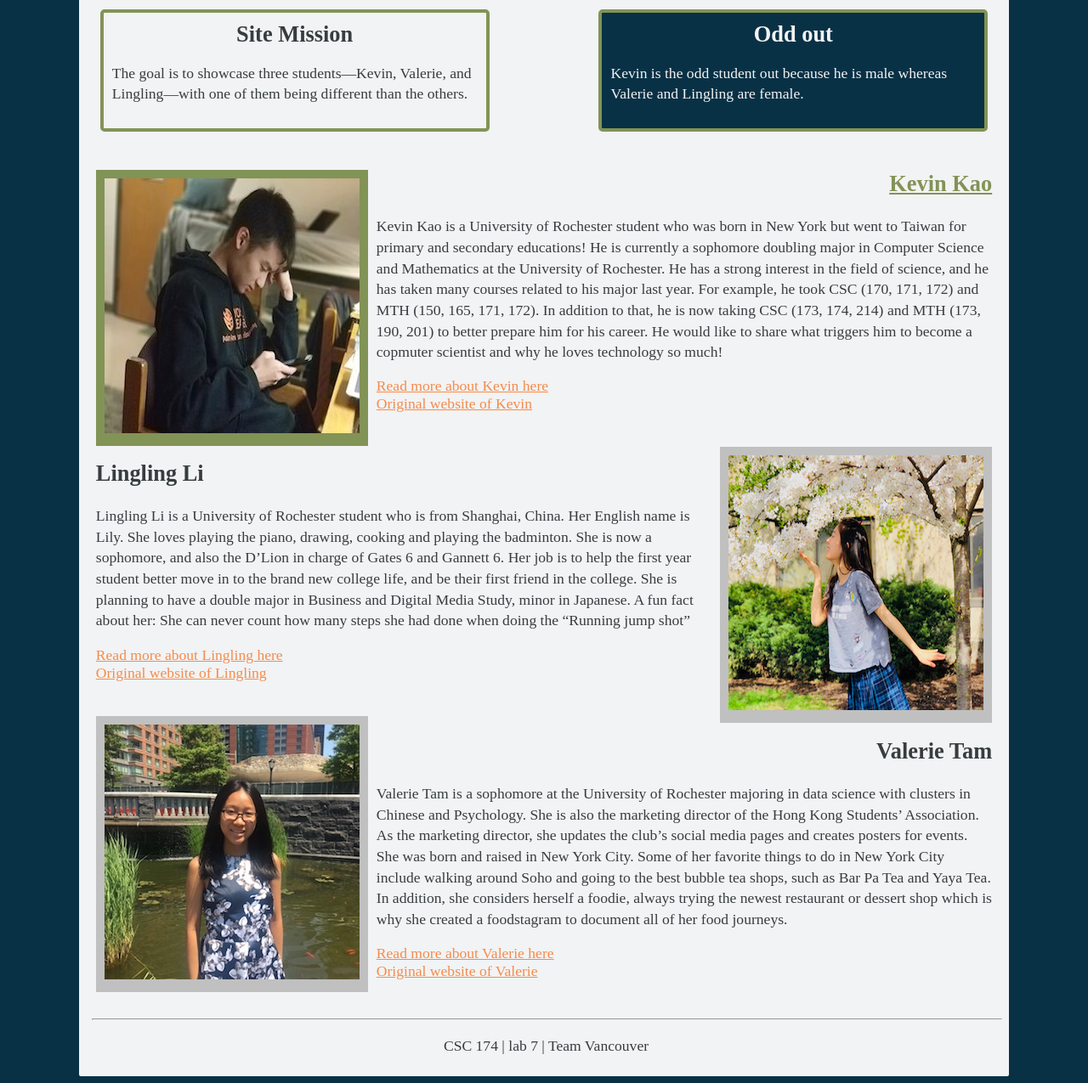
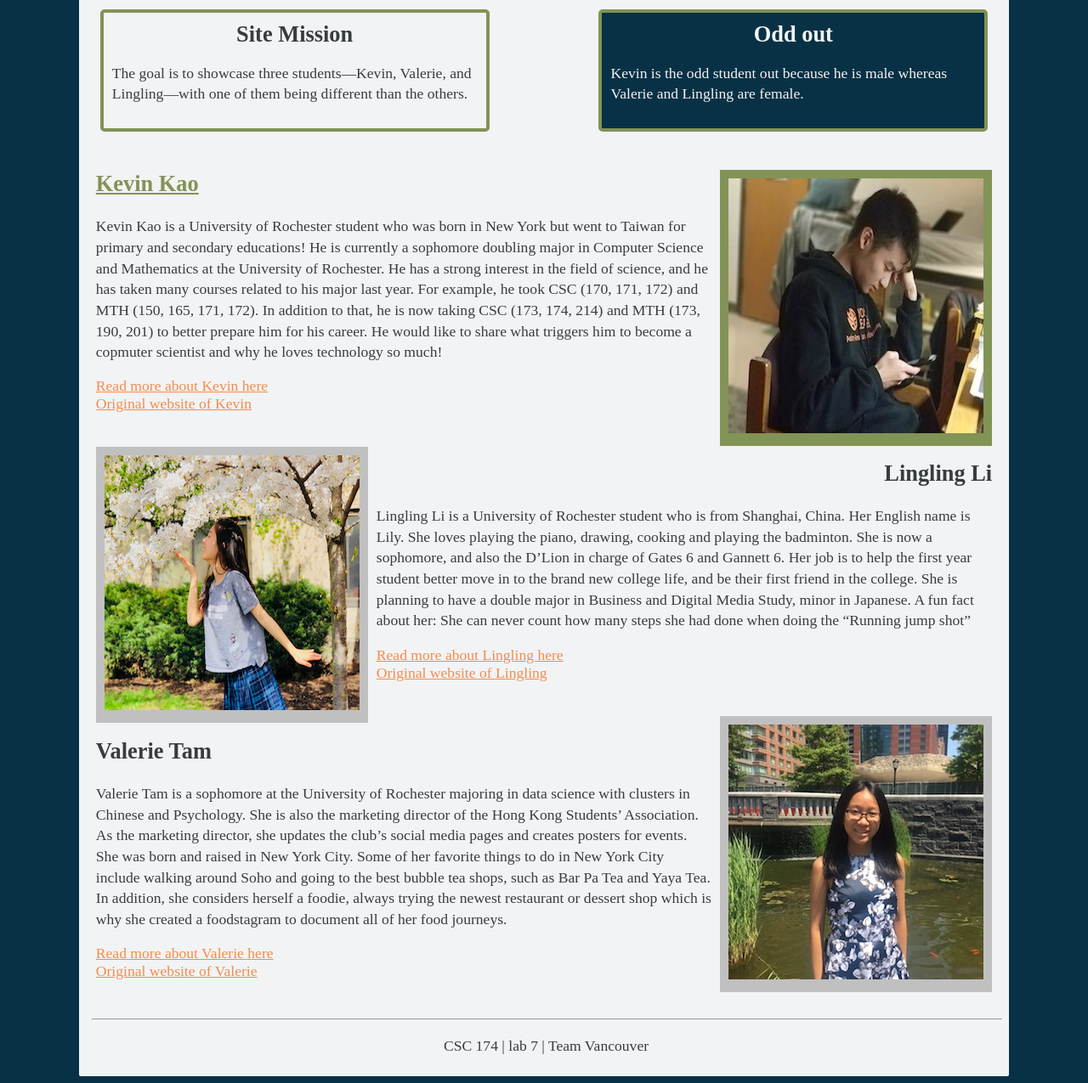
Before and after one commit to thepriya/csc174-lab7, a PHP site: page / in a window 1280 px wide. Shown: the part 474-1749 px from the top of the page at 85% size. Run offline with PHP 8.4, Linux system fonts and the light colour scheme.

Commit message:
left-right flip

```diff
--- a/index.php
+++ b/index.php
@@ -30,11 +30,11 @@
 		<article>
 
 			<section class="odd-out">
-				<figure class="left-img">
+				<figure class="right-img">
 					<img src="images/kevin.jpg" alt="kevin">
 				</figure>
 
-				<h2 class="right-text">Kevin Kao</h2>
+				<h2 class="left-text">Kevin Kao</h2>
 
 				<p>
 					Kevin Kao is a University of Rochester student who was born in New York but went to Taiwan for primary and secondary educations! He is currently a sophomore doubling major in Computer Science and Mathematics at the University of Rochester. He has a strong interest in the field of science, and he has taken many courses related to his major last year. For example, he took CSC (170, 171, 172) and MTH (150, 165, 171, 172). In addition to that, he is now taking CSC (173, 174, 214) and MTH (173, 190, 201) to better prepare him for his career. He would like to share what triggers him to become a copmuter scientist and why he loves technology so much!
@@ -46,11 +46,11 @@
 
 
 			<section>
-				<figure class="right-img">
+				<figure class="left-img">
 					<img src="images/lingling.jpg" alt="lingling">
 				</figure>
 
-				<h2 class="left-text">Lingling Li</h2>
+				<h2 class="right-text">Lingling Li</h2>
 
 				<p>
 					Lingling Li is a University of Rochester student who is from Shanghai, China. Her English name is Lily. She loves playing the piano, drawing, cooking and playing the badminton. She is now a sophomore, and also the D’Lion in charge of Gates 6 and Gannett 6. Her job is to help the first year student better move in to the brand new college life, and be their first friend in the college. She is planning to have a double major in Business and Digital Media Study, minor in Japanese. A fun fact about her: She can never count how many steps she had done when doing the “Running jump shot”
@@ -62,11 +62,11 @@
 
 
 			<section>
-				<figure class="left-img">
+				<figure class="right-img">
 					<img src="images/valerie.jpg" alt="valerie">
 				</figure>
 
-				<h2 class="right-text">Valerie Tam</h2>
+				<h2 class="left-text">Valerie Tam</h2>
 
 				<p>
 					Valerie Tam is a sophomore at the University of Rochester majoring in data science with clusters in Chinese and Psychology. She is also the marketing director of the Hong Kong Students’ Association. As the marketing director, she updates the club’s social media pages and creates posters for events. She was born and raised in New York City. Some of her favorite things to do in New York City include walking around Soho and going to the best bubble tea shops, such as Bar Pa Tea and Yaya Tea. In addition, she considers herself a foodie, always trying the newest restaurant or dessert shop which is why she created a foodstagram to document all of her food journeys.
```
